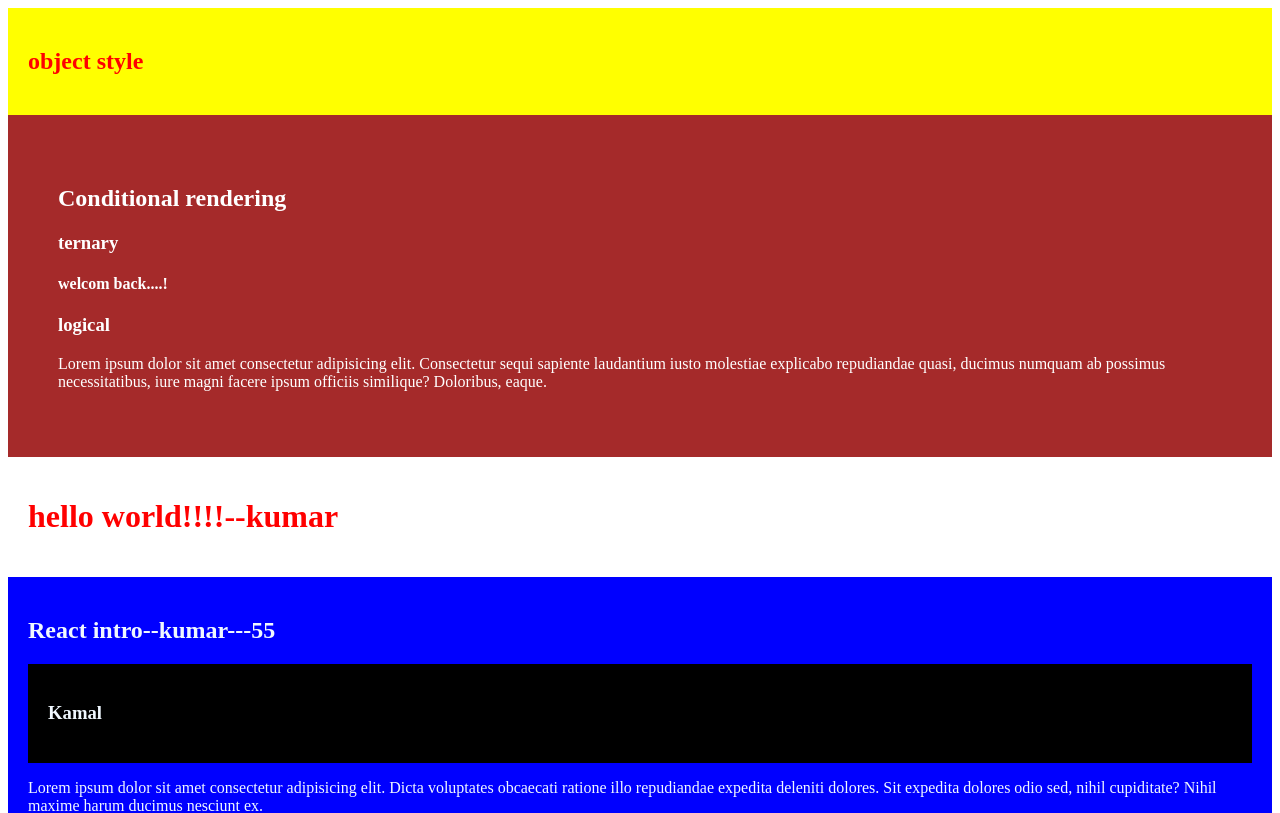
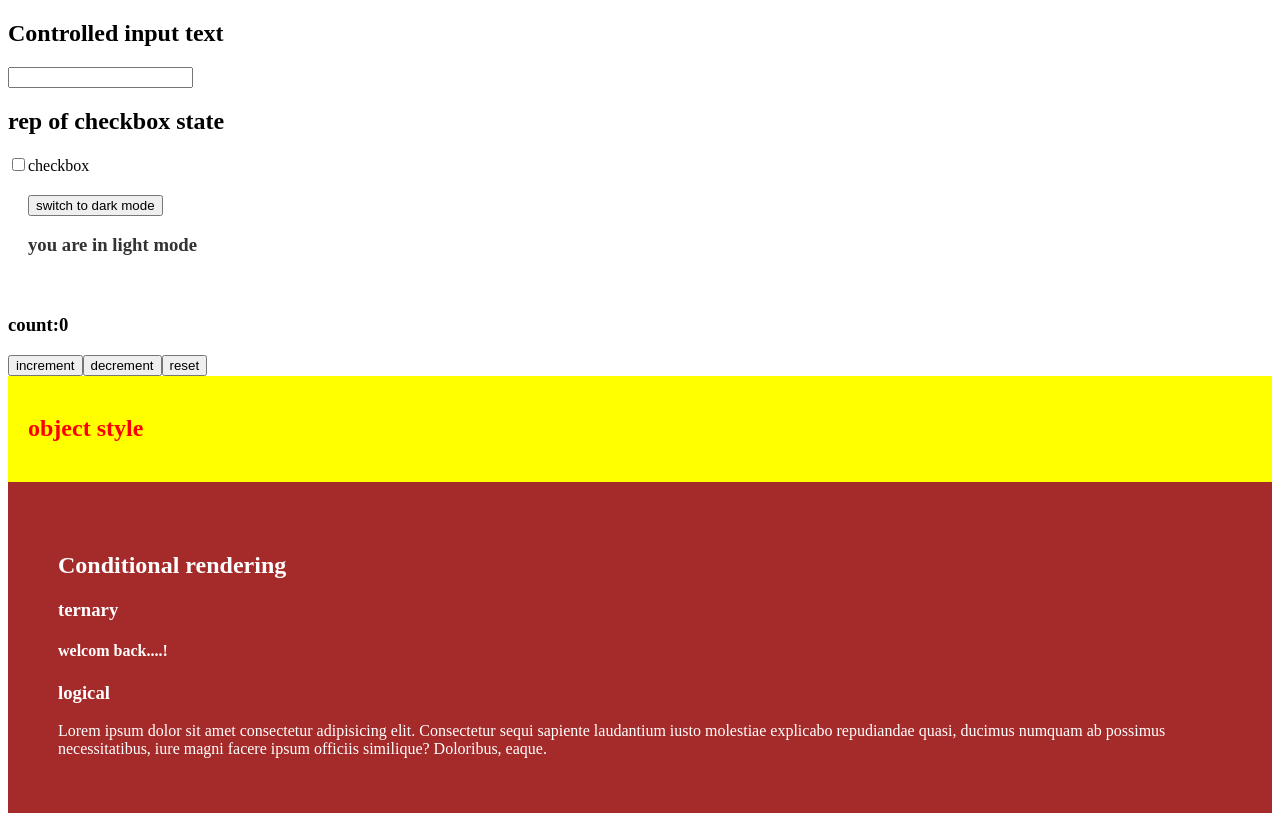
Before and after one commit to kamalrajms/sepB1, a React (Vite) app: page / in a window 1280 px wide. Shown: the top 813 px of the page. Built offline with nearby package versions, Linux system fonts and the light colour scheme.

Commit message:
useState

```diff
--- a/src/App.jsx
+++ b/src/App.jsx
@@ -5,6 +5,9 @@ import DestructuringProps from "./DestructuringProps";
 import ConditionalRendering from "./Component/ConditionalRendering";
 import ListRender from "./Component/ListRender";
 import ObjectStyle from "./Component/ObjectStyle";
+import UseStateHook from "./Component/UseStateHook";
+import DarkMode from "./Component/DarkMode";
+import Field from "./Component/Field";
 
 export default function App() {
   const name = "kumar";
@@ -22,7 +25,10 @@ export default function App() {
   const ternary = false;
   return (
     <>
-    <ObjectStyle/>
+    <Field/>
+    <DarkMode/>
+      <UseStateHook />
+      <ObjectStyle />
       {ternary ? <ListRender /> : <ConditionalRendering />}
       <h1 style={{ padding: "20px", color: "red" }}>hello world!!!!--{name}</h1>
       <Greeting firstName={name} age={age} />
--- /dev/null
+++ b/src/Component/DarkMode.jsx
@@ -0,0 +1,26 @@
+import React, { useState } from "react";
+
+export default function DarkMode() {
+  const [darkMode, setDarkMode] = useState(false);
+  return (
+    <div
+      style={{
+        backgroundColor: darkMode ? "#333" : "#fff",
+        color: darkMode ? "#fff" : "#333",
+        padding: "20px",
+      }}
+    >
+      {/* darkMode 0==false
+        {/* darkMode 1==true
+        darkMode 2 == fales
+        darkMode 3 ==true*/}
+      <button onClick={() => setDarkMode(!darkMode)}>
+        switch to {darkMode ? "light" : "dark"} mode
+      </button>
+      <h3>you are in {darkMode ? "Dark" : "light"} mode</h3>
+    </div>
+  );
+}
+
+// !true==false
+// !false==true
--- /dev/null
+++ b/src/Component/Field.jsx
@@ -0,0 +1,26 @@
+import React, { useState } from "react";
+
+export default function Field() {
+  const [name, setname] = useState("");
+  console.log(name);
+  const [check, setCheck] = useState(false);
+
+  return (
+    <div>
+      <h2>Controlled input text</h2>
+      <input
+        type="text"
+        value={name}
+        onChange={(e) => setname(e.target.value)}
+      />
+      <h3>{name}</h3>
+      <h2>rep of checkbox state</h2>
+      <input
+        type="checkbox"
+        checked={check}
+        onChange={(e) => setCheck(e.target.checked)}
+      />
+      <label htmlFor="">checkbox</label>
+    </div>
+  );
+}
--- /dev/null
+++ b/src/Component/UseStateHook.jsx
@@ -0,0 +1,13 @@
+import React, { useState } from "react";
+
+export default function UseStateHook() {
+  const [count, setCount] = useState(0);
+  return (
+    <div>
+      <h3>count:{count}</h3>
+      <button onClick={()=>setCount(count+1)}>increment</button>
+      <button onClick={()=>setCount(count-1)}>decrement</button>
+      <button onClick={()=>setCount(0)}>reset</button>
+    </div>
+  );
+}
```
Also changed, not shown: src/text.txt.
